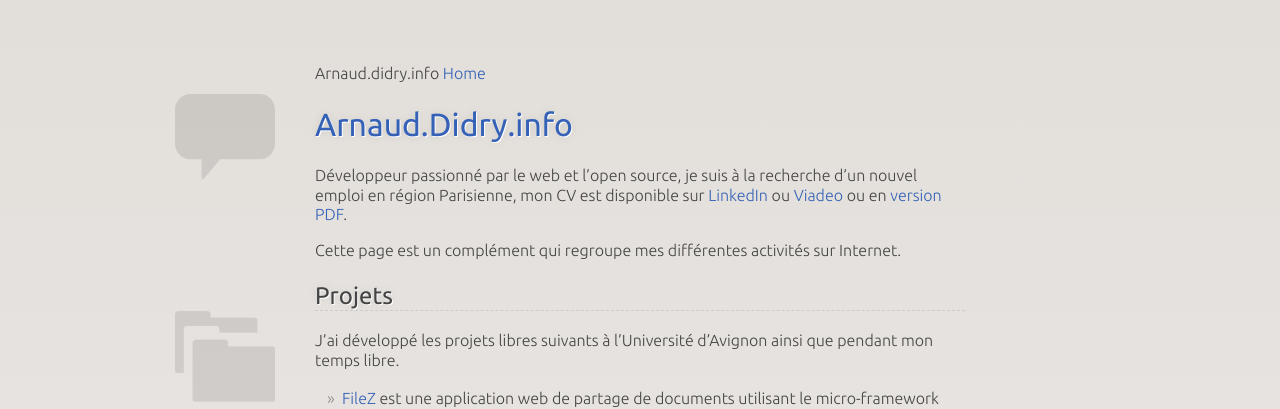
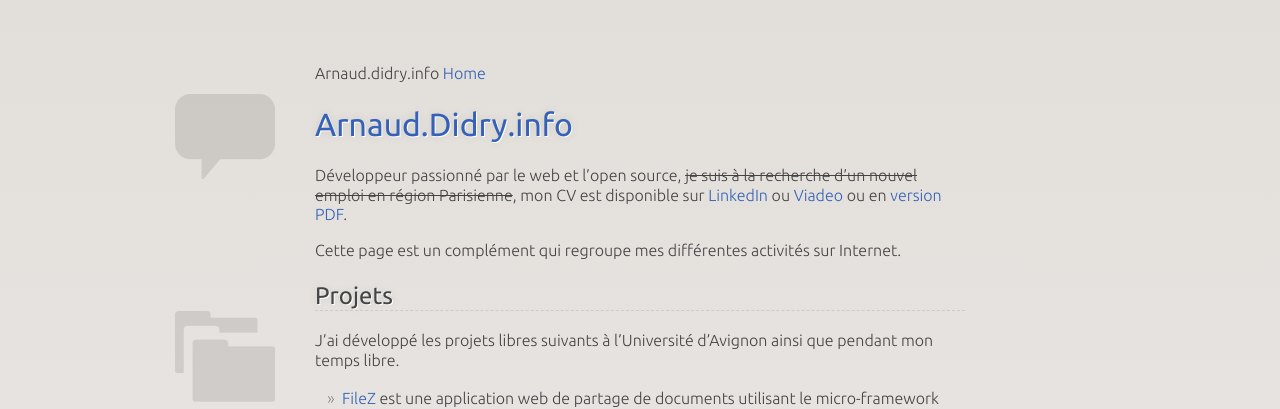
Before and after one commit to ArnaudD/arnaudd.github.com, a Jekyll site: the page built from index.md, in a window 1280 px wide and 900 px high. Shown: the top 409 px of the window. Built offline with Jekyll 4.4.1, drawn with Linux system fonts in a browser that asks for light colours; nearby versions of some CDN libraries.

Commit message:
Update dispo

```diff
--- a/index.md
+++ b/index.md
@@ -3,7 +3,7 @@ layout: home
 title: "Arnaud.Didry.info"
 ---
 
-Développeur passionné par le web et l'open source, je suis à la recherche d'un nouvel emploi en région Parisienne, mon CV est disponible sur [LinkedIn](http://fr.linkedin.com/in/arnauddidry) ou [Viadeo](http://www.viadeo.com/fr/profile/arnaud.didry) ou en [version PDF](/CV-Arnaud-Didry.pdf).
+Développeur passionné par le web et l'open source, <span style="text-decoration: line-through;">je suis à la recherche d'un nouvel emploi en région Parisienne</span>, mon CV est disponible sur [LinkedIn](http://fr.linkedin.com/in/arnauddidry) ou [Viadeo](http://www.viadeo.com/fr/profile/arnaud.didry) ou en [version PDF](/CV-Arnaud-Didry.pdf).
 
 Cette page est un complément qui regroupe mes différentes activités sur Internet.
 
```
